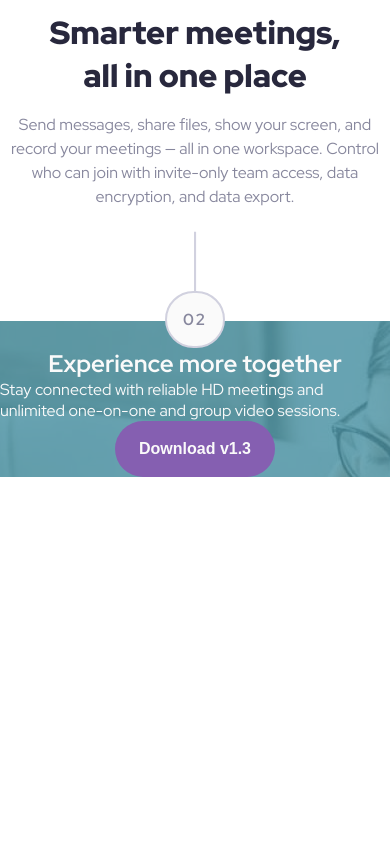
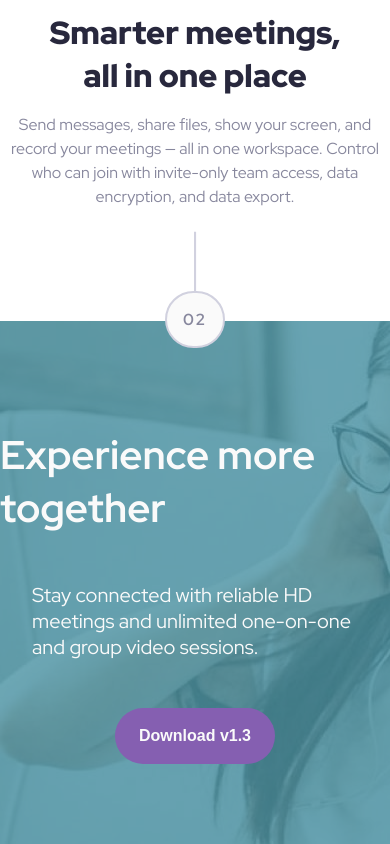
Before and after one commit to rickwithoutmorty/RD_MeetLandingPage, a plain HTML site: page index.html in a window 390 px wide. Shown: the part 1381-2225 px from the top of the page. Before the commit the page ends 1858 px from the top, so only its background shows below. Drawn offline with Linux system fonts and the light colour scheme.

Commit message:
add responsive footer styling

```diff
--- a/index.html
+++ b/index.html
@@ -67,12 +67,14 @@
         <hr>
         <span>02</span>
       </div>
+      <div class="footer-info">
         <h2>Experience more together</h2>
         <p>Stay connected with reliable HD meetings and unlimited one-on-one and group video sessions.</p>
         <button class="btn-secondary">
           Download
           <span>v1.3</span>
         </button>
+      </div>
     </section>
   </footer>
 </body>
--- a/style.css
+++ b/style.css
@@ -87,6 +87,10 @@ main .section-divider hr {
 
 footer .section-divider hr {
     transform: rotate(90deg) translateX(-100%);
+}
+
+footer .section-divider {
+    transform: translateY(-5rem);
 }
 
 /* HEADER STYLING */
@@ -195,6 +199,23 @@ footer {
 
 footer section {
     background-color: rgba(77, 150, 168, 0.8);
+    padding: 5rem 0;
+}
+
+.footer-info {
+    display: grid;
+    grid-template-columns: repeat(5, minmax(5rem, 1fr));
+    align-items: center;
+    gap: 5rem;
+}
+
+.footer-info h2 {
+    grid-column: 2;
+    font-size: 2.5rem;
+}
+
+.footer-info p {
+    font-size: 1.25rem;
 }
 
 /* MEDIA QUERIES */
@@ -220,6 +241,20 @@ footer section {
     footer {
         background-image: url("./assets/tablet/image-footer.jpg");
     }
+
+    .footer-info {
+        grid-template-columns: 1fr;
+        justify-items: center;
+        gap: 1rem
+    }
+
+    .footer-info h2 {
+        grid-column: 1;
+    }
+
+    .footer-info p {
+        padding: 2rem;
+    }
 }
 
 @media screen and (max-width: 47.5rem) {
```
Lines whose indentation alone changed are shown as unchanged.
